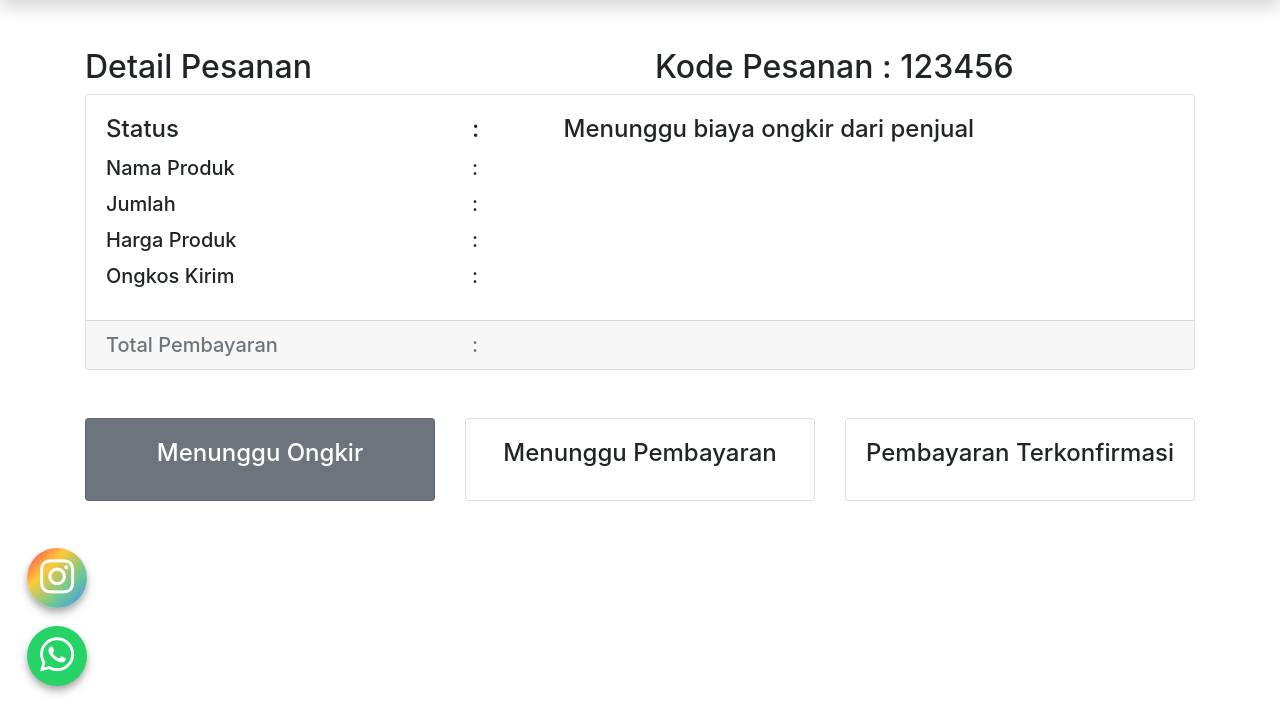
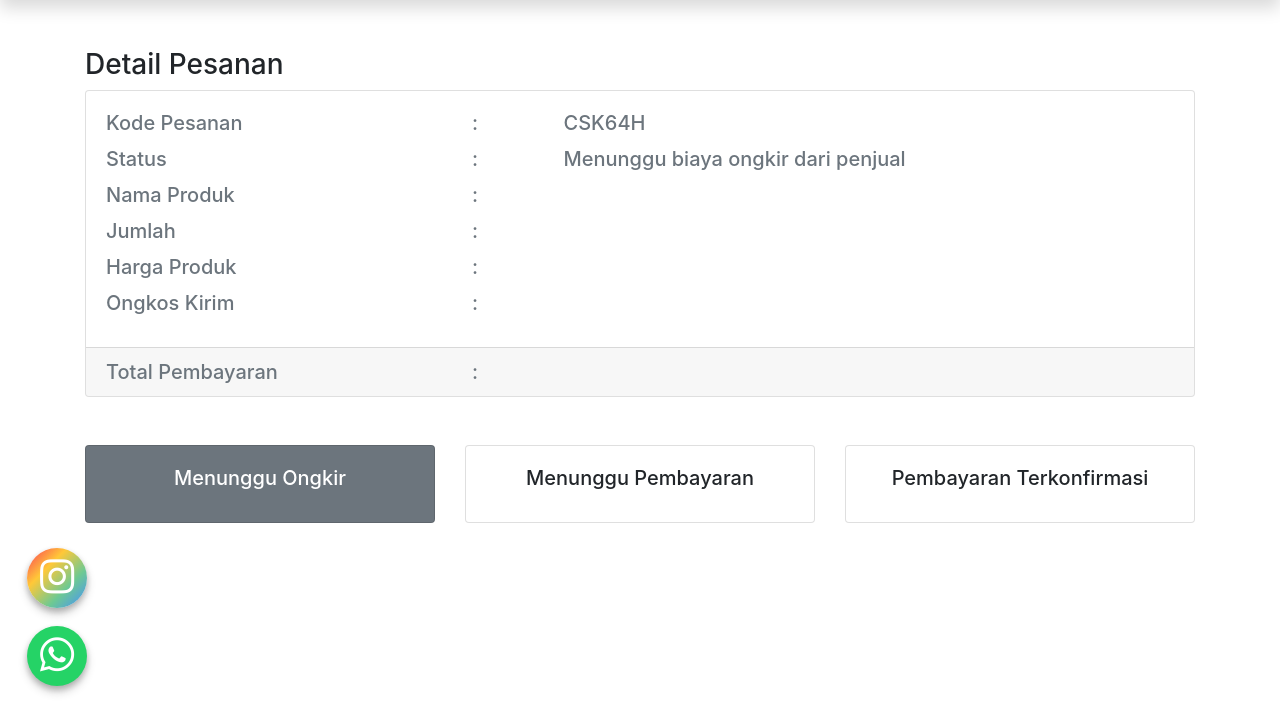
Before and after one commit to fadhfaiz/kmikaktusdua, a CodeIgniter app: page /kmikaktusdua/pembelian/status_kirim in a window 1280 px wide. Shown: the part 74-800 px from the top of the page. Run offline with CodeIgniter, Linux system fonts and the light colour scheme; some libraries are stand-ins or nearby versions.

Commit message:
versi 3.2

```diff
--- a/application/views/pembelian/status_kirim.php
+++ b/application/views/pembelian/status_kirim.php
@@ -1,70 +1,130 @@
 <br><br>
 <div class="container">
+
 	<div class="row">
-  <div class="col"><h2>Detail Pesanan</h2></div>
-  <div class="col"><h2>Kode Pesanan : 123456</h2></div>
+		<div class="col">
+			<h3>Detail Pesanan</h3>
 		</div>
-<div class="card text-left">
-
-  <div class="card-body">
-  <div class="row">
-    <div class="col-4"><h4 class="card-title">Status</h4></div>
-    <div class="col-1"><h4 class="card-title">:</h4></div>
-    <div class="col"><h4 class="card-title">Menunggu biaya ongkir dari penjual</h4></div>
-  </div>
-  <div class="row">
-    <div class="col-4"><h5 class="card-title">Nama Produk</h5></div>
-    <div class="col-1"><h5 class="card-title">:</h5></div>
-    <div class="col"><h5 class="card-title"></h5></div>
-  </div>
-  <div class="row">
-    <div class="col-4"><h5 class="card-title">Jumlah</h5></div>
-    <div class="col-1"><h5 class="card-title">:</h5></div>
-    <div class="col"><h5 class="card-title"></h5></div>
-  </div>
-  <div class="row">
-    <div class="col-4"><h5 class="card-title">Harga Produk</h5></div>
-    <div class="col-1"><h5 class="card-title">:</h5></div>
-    <div class="col"><h5 class="card-title"></h5></div>
-  </div>
-  <div class="row">
-    <div class="col-4"><h5 class="card-title">Ongkos Kirim</h5></div>
-    <div class="col-1"><h5 class="card-title">:</h5></div>
-    <div class="col"><h5 class="card-title"></h5></div>
 	</div>
 
+	<div class="card text-left">
+		<div class="card-body text-muted">
+
+			<div class="row">
+				<div class="col-4">
+					<h5 class="card-title">Kode Pesanan</h5>
 				</div>
+				<div class="col-1">
+					<h5 class="card-title">:</h5>
+				</div>
+				<div class="col-7">
+					<h5 class="card-title">CSK64H</h5>
+				</div>
+			</div>
+
+			<div class="row">
+				<div class="col-4">
+					<h5 class="card-title">Status</h5>
+				</div>
+				<div class="col-1">
+					<h5 class="card-title">:</h5>
+				</div>
+				<div class="col-7">
+					<h5 class="card-title">Menunggu biaya ongkir dari penjual</h5>
+				</div>
+			</div>
+
+			<div class="row">
+				<div class="col-4">
+					<h5 class="card-title">Nama Produk</h5>
+				</div>
+				<div class="col-1">
+					<h5 class="card-title">:</h5>
+				</div>
+				<div class="col-7">
+					<h5 class="card-title"></h5>
+				</div>
+			</div>
+
+			<div class="row">
+				<div class="col-4">
+					<h5 class="card-title">Jumlah</h5>
+				</div>
+				<div class="col-1">
+					<h5 class="card-title">:</h5>
+				</div>
+				<div class="col-7">
+					<h5 class="card-title"></h5>
+				</div>
+			</div>
+
+			<div class="row">
+				<div class="col-4">
+					<h5 class="card-title">Harga Produk</h5>
+				</div>
+				<div class="col-1">
+					<h5 class="card-title">:</h5>
+				</div>
+				<div class="col-7">
+					<h5 class="card-title"></h5>
+				</div>
+			</div>
+
+			<div class="row">
+				<div class="col-4">
+					<h5 class="card-title">Ongkos Kirim</h5>
+				</div>
+				<div class="col-1">
+					<h5 class="card-title">:</h5>
+				</div>
+				<div class="col-7">
+					<h5 class="card-title"></h5>
+				</div>
+			</div>
+		</div>
+
 		<div class="card-footer text-muted">
 			<div class="row">
-    <div class="col-4"><h5 class="card-text">Total Pembayaran</h5></div>
-    <div class="col-1"><h5 class="card-text">:</h5></div>
-    <div class="col"><h5 class="card-text"></h5></div>
+				<div class="col-4">
+					<h5 class="card-text">Total Pembayaran</h5>
+				</div>
+				<div class="col-1">
+					<h5 class="card-text">:</h5>
+				</div>
+				<div class="col-7">
+					<h5 class="card-text"></h5>
+				</div>
 			</div>
 
 		</div>
 	</div>
 </div>
 <br><br>
+
 <div class="container">
 	<div class="row">
+
 		<div class="col">
-      <div class="card text-white bg-secondary mb-3" ><a href="<?php echo base_url(); ?>article/artikel" style="color:white; text-decoration: none;">
+			<div class="card text-white bg-secondary mb-3">
 					<div class="card-body text-center">
-         <h4 class="card-title">Menunggu Ongkir</h4>
-       </div></a>
+						<h5 class="card-title">Menunggu Ongkir</h5>
+					</div>
+				</a>
 			</div>
 		</div>
+
 		<div class="col">
-      <div class="card boder-secondary mb-3" >
+			<div class="card boder-secondary mb-3">
 				<div class="card-body text-center">
-         <h4 class="card-title">Menunggu Pembayaran</h4>
+					<h5 class="card-title">Menunggu Pembayaran</h5>
 				</div>
 			</div>
 		</div>
+
 		<div class="col">
-      <div class="card boder-secondary mb-3" >
+			<div class="card boder-secondary mb-3">
 				<div class="card-body text-center">
-         <h4 class="card-title">Pembayaran Terkonfirmasi</h4>
+					<h5 class="card-title">Pembayaran Terkonfirmasi</h5>
 				</div>
 			</div>
 		</div>
```
Also changed, not shown: application/views/adminpage/detail_verification.php (+113 -42 lines). Lines whose indentation alone changed are shown as unchanged.
